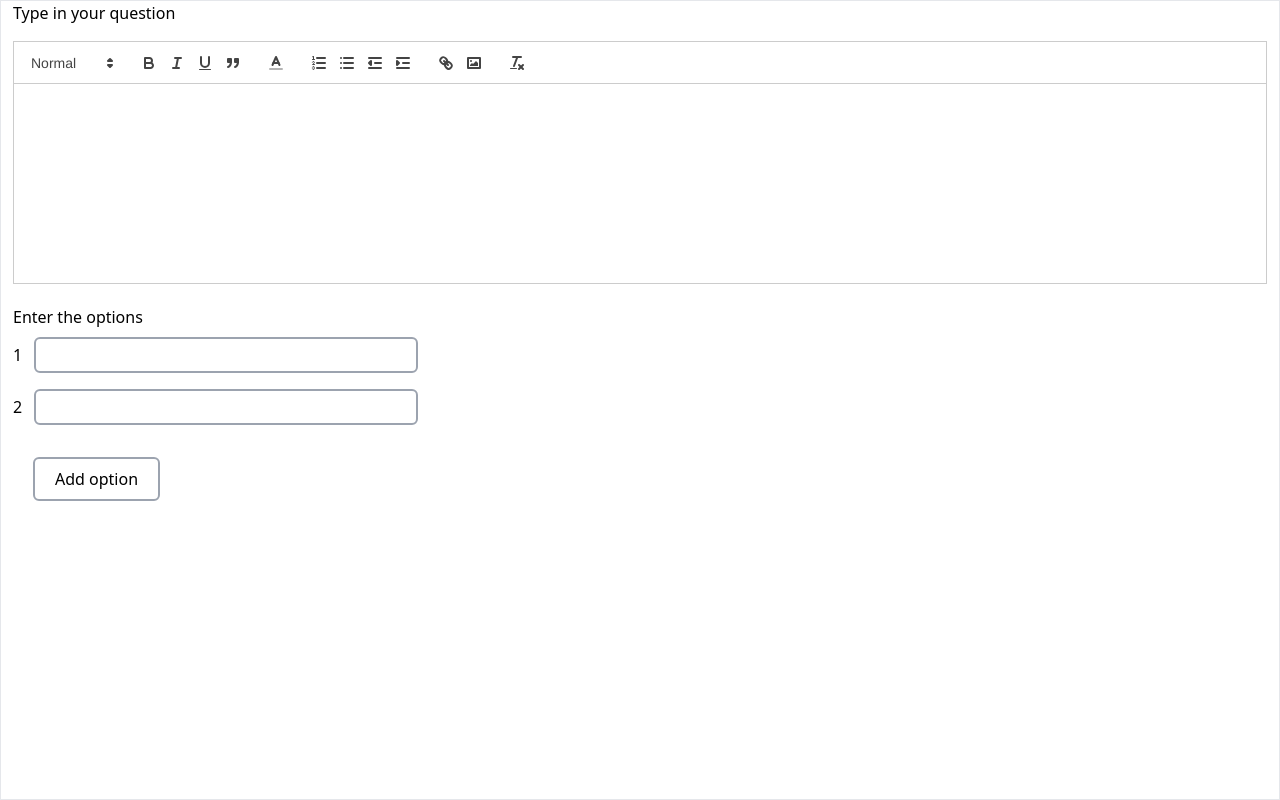
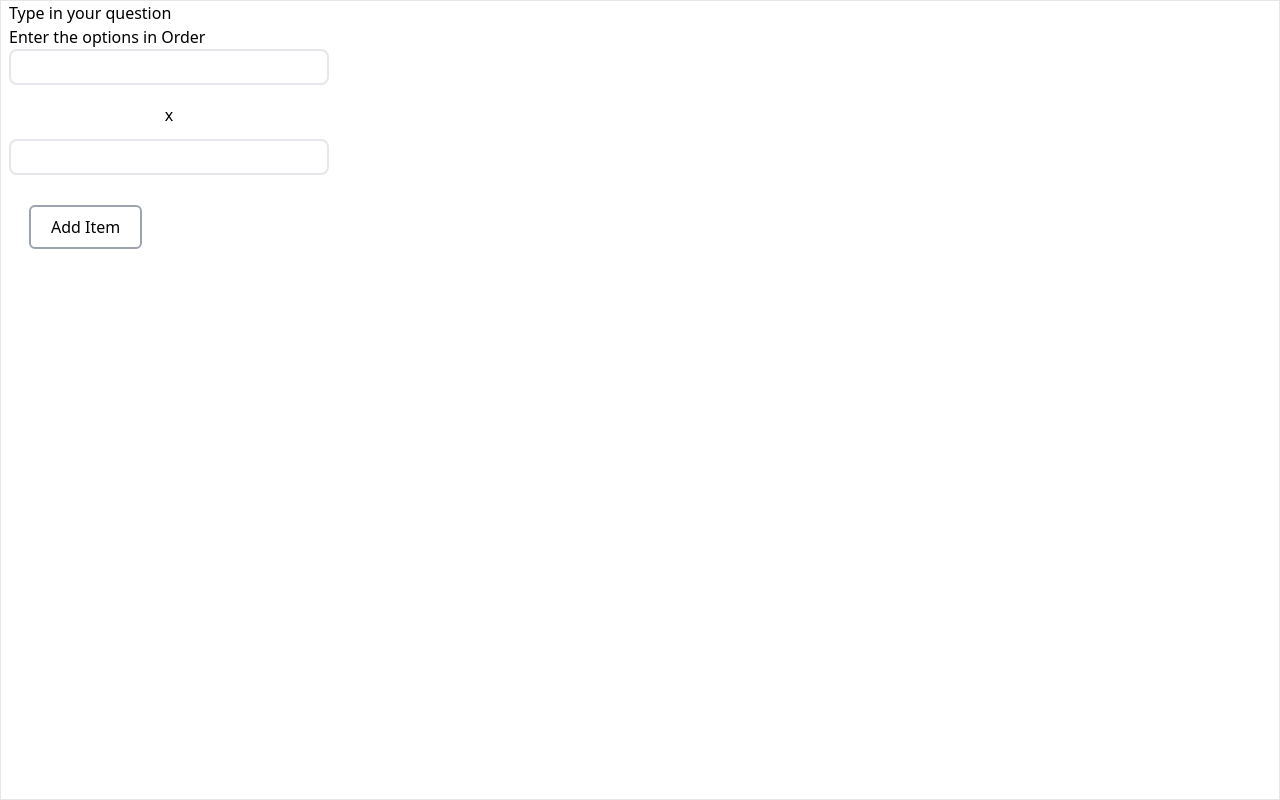
Before and after one commit to Tarvs01/TestTrove, a Next.js app: page /t in a window 1280 px wide. Built offline with nearby package versions, Linux system fonts and the light colour scheme.

Commit message:
Added OrderingMaker component

```diff
--- a/app/t/page.tsx
+++ b/app/t/page.tsx
@@ -1,11 +1,13 @@
 import QuestionContainer from '@/components/test_taking_components/QuestionContainer'
 import ObjectiveMaker from '@/components/test_making_components/ObjectiveMaker'
+import OrderingMaker from '@/components/test_making_components/OrderingMaker'
 import React from 'react'
 
 function page() {
   return (
     <div className='min-h-screen border'>
-      <ObjectiveMaker />
+      {/* <ObjectiveMaker /> */}
+      <OrderingMaker />
         {/* <QuestionContainer /> */}
     </div>
   )
--- /dev/null
+++ b/components/test_making_components/OrderingMaker.tsx
@@ -0,0 +1,47 @@
+'use client'
+import React, {useState, useEffect, ChangeEvent} from 'react'
+
+function OrderingMaker() {
+    const [orderItems, setOrderItems] = useState<{id:number, value: string}[]>([{id: 0, value: ""}, {id: 1, value: ""}]);
+
+    function textareaHandler(e: ChangeEvent<HTMLTextAreaElement>, selectedOptionId: number){
+        let tempItems : {id: number, value: string}[] = orderItems.map((item) => {
+            if(item.id === selectedOptionId){
+              return {id: item.id, value: e.target.value};
+            }
+            return item;
+          });
+
+        setOrderItems(tempItems);
+
+        e.target.style.height = "1px";
+        e.target.style.height = `${5 + e.target.scrollHeight}px`;
+    }
+
+    function addItem(){
+        setOrderItems([...orderItems, {id: orderItems.length, value: ""}]);
+    }
+
+  return (
+    <div className='mx-2'>
+        <div>
+            <h3>Type in your question</h3>
+        </div>
+
+        <div>
+            <h3>Enter the options in Order</h3>
+            {
+                orderItems.map((item) => {
+                    return <div key={item.id}>
+                        {(item.id !== 0) && <div className='w-full max-w-80 text-center my-3'>x</div>}
+                        <textarea key={item.id} value={item.value} rows={1} onInput={(e: ChangeEvent<HTMLTextAreaElement>) => textareaHandler(e, item.id)} className='border-2 w-full max-w-80 resize-none px-2 py-1 overflow-hidden rounded-lg focus:outline-none focus:border-blue-600'></textarea>
+                    </div>
+                })
+            }
+            <button onClick={addItem} className='border-2 border-gray-400 px-5 py-2 rounded-md mt-6 ml-5'>Add Item</button>
+        </div>
+    </div>
+  )
+}
+
+export default OrderingMaker
```
